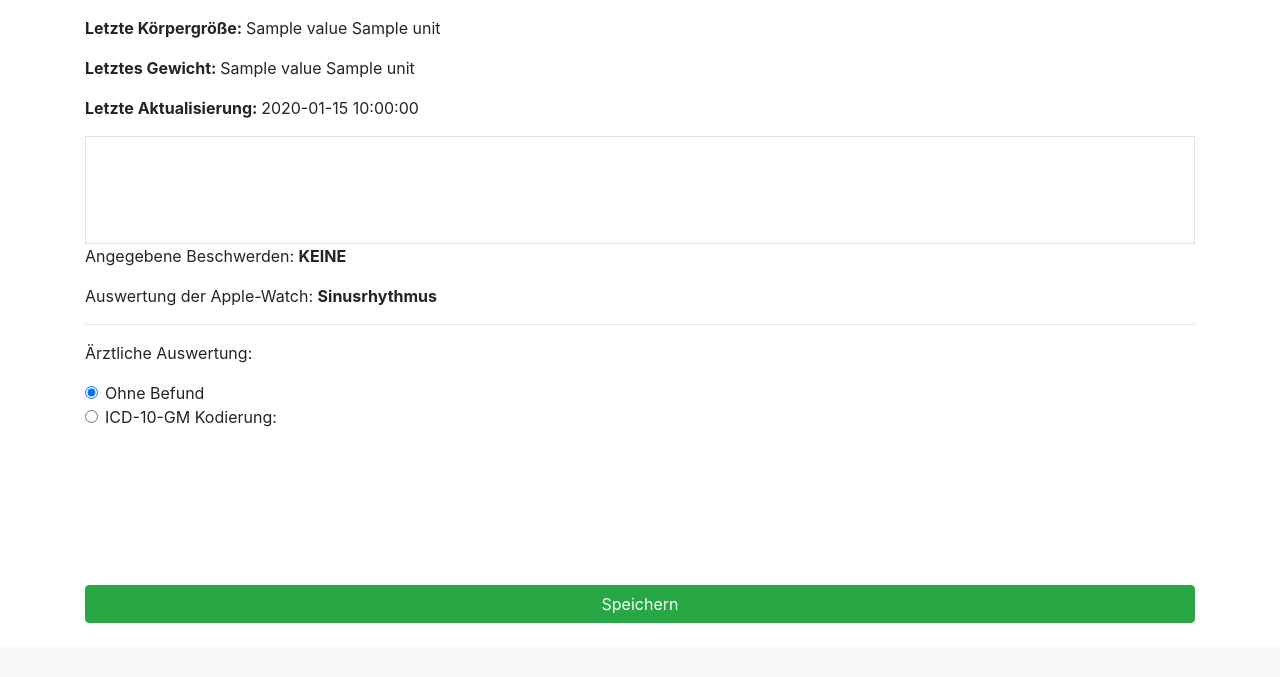
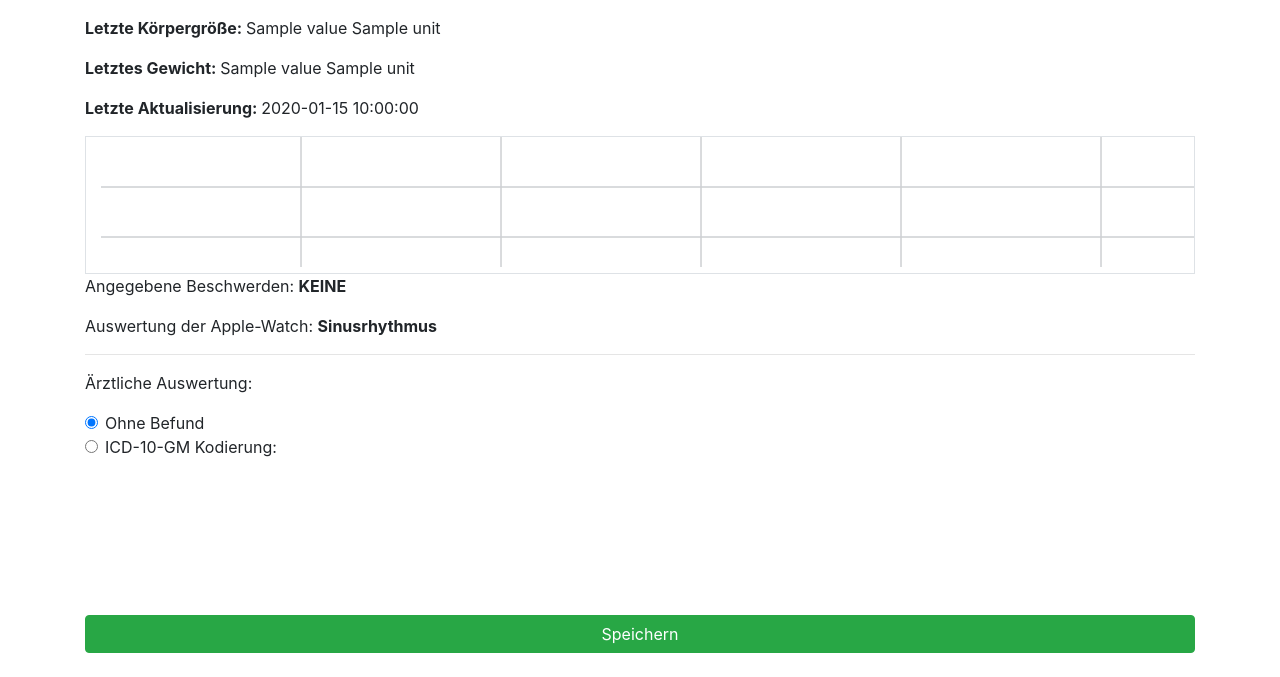
Before and after one commit to JannisGz/mi2, a Flask app: template Anwendung/templates/ecg.html in a window 1280 px wide. Shown: the part 179-856 px from the top of the page. Before the commit the page ends 802 px from the top, so only its background shows below. Run offline with Flask 2, Linux system fonts and the light colour scheme; the template is opened without the code that fills it: most values are stand-ins (such as "Sample title", 1, 10 or a date in 2020); some libraries are stand-ins or nearby versions.

Commit message:
Make ECG pretty

```diff
--- a/Anwendung/templates/ecg.html
+++ b/Anwendung/templates/ecg.html
@@ -31,7 +31,7 @@
 
         <!-- EKG Visualisierung-->
         <div style="overflow: scroll;" class="container border">
-            <canvas id="myCanvas" width="3100" height="100">
+            <canvas id="myCanvas" width="3100" height="200">
                 Your browser does not support the HTML canvas tag.
             </canvas>
         </div>
@@ -89,21 +89,43 @@
 
             let data = {{ ecg_data }}
 
-            let height = 100;
+            let height = 130;
+            c.height = height
             let y_zero = height / 2.0;
             let x = 0;
-            let period = 1.953125 / 10.0;
+            let period = 1.953125 / 5.0;
             let y = y_zero;
-            let scaling = 50000;
+            let scaling = -100000;
+            c.width = period * 15360 + 10
 
+            for (let i = 1; i < 30; i++) {
+                ctx.strokeStyle = "rgb(205,207,210)";
+                ctx.lineWidth = 1
+                ctx.beginPath();
+                ctx.moveTo(period*i*15360/30, 0);
+                ctx.lineTo(period*i*15360/30, height);
+                ctx.closePath();
+                ctx.stroke();
+            }
+
+            for (let i = 1; i < 5; i++) {
+                ctx.strokeStyle = "rgb(205,207,210)";
+                ctx.lineWidth = 1
+                ctx.beginPath();
+                ctx.moveTo(0, 0 - 0.0005*i*scaling);
+                ctx.lineTo(period*15360, 0 - 0.0005*i*scaling);
+                ctx.closePath();
+                ctx.stroke();
+            }
+
+            ctx.strokeStyle = "rgb(193,23,18)";
+            ctx.lineWidth = 2
             ctx.moveTo(x, y);
-
             for (element of data) {
                 x = x + period;
                 y = y_zero + element * scaling;
                 ctx.lineTo(x, y);
             }
-
             ctx.stroke();
         </script>
 
```
